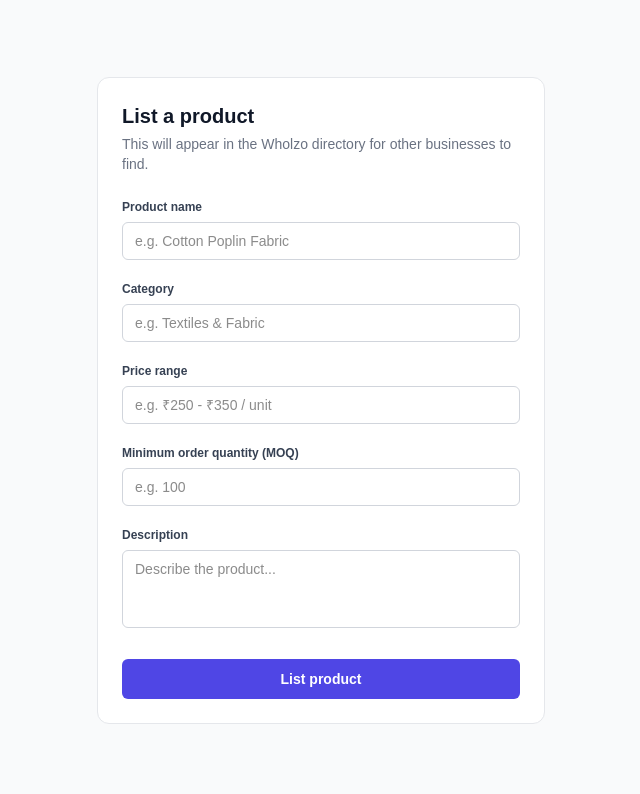
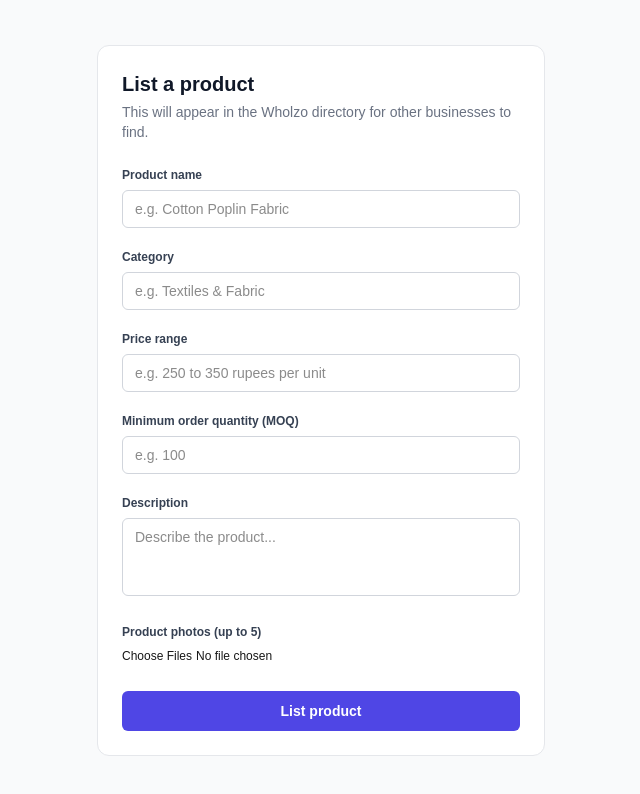
Before and after one commit to rohithcreater/wholzo, a Next.js app: page /products/new in a window 1280 px wide. Shown: the top 794 px of the page, without its empty margins (319-959 px from the left). Built offline with nearby package versions, Linux system fonts and the light colour scheme; no server answers.

Commit message:
Add product image uploads and business verification badges

```diff
--- a/app/page.tsx
+++ b/app/page.tsx
@@ -60,6 +60,7 @@ type Business = {
   name: string;
   state: string;
   industry: string;
+  verified: boolean;
 };
 
 type ChatTarget = {
@@ -116,7 +117,7 @@ export default function Home() {
           moq: p.moq || 0,
           state: p.profiles?.location || "India",
           category: p.category || "General",
-          image: FALLBACK_IMAGE,
+          image: p.image_urls && p.image_urls.length > 0 ? p.image_urls[0] : FALLBACK_IMAGE,
           business: p.profiles?.business_name || "Wholzo Business",
           businessId: p.business_id,
         }));
@@ -136,6 +137,7 @@ export default function Home() {
           name: b.business_name || "Unnamed Business",
           state: b.location || "India",
           industry: b.industry || "General",
+           verified: b.verified || false,
         }));
         setBusinesses(mapped);
       }
@@ -685,8 +687,16 @@ function BusinessCard({ business, onChat, onView }: { business: Business; onChat
           <div className="w-11 h-11 rounded-xl flex items-center justify-center" style={{ background: "#F1F0FF" }}>
             <Building2 size={20} color={PURPLE} />
           </div>
-          <div>
-            <h3 className="text-[13px] font-bold">{business.name}</h3>
+                      <div>
+            <h3 className="text-[13px] font-bold flex items-center gap-1">
+              {business.name}
+              {business.verified && (
+                <CheckCircle2 size={13} color="#059669" />
+              )}
+            </h3>
+            {business.verified && (
+              <p className="text-[9px] font-semibold text-green-600 mt-0.5">Verified Business</p>
+            )}
           </div>
         </div>
       </div>
--- a/app/products/new/page.tsx
+++ b/app/products/new/page.tsx
@@ -11,8 +11,15 @@ export default function NewProductPage() {
   const [priceRange, setPriceRange] = useState("");
   const [moq, setMoq] = useState("");
   const [description, setDescription] = useState("");
+  const [files, setFiles] = useState<File[]>([]);
   const [saving, setSaving] = useState(false);
   const [message, setMessage] = useState("");
+
+  function handleFileChange(e: React.ChangeEvent<HTMLInputElement>) {
+    if (e.target.files) {
+      setFiles(Array.from(e.target.files).slice(0, 5));
+    }
+  }
 
   async function handleSubmit(e: React.FormEvent) {
     e.preventDefault();
@@ -26,6 +33,29 @@ export default function NewProductPage() {
       return;
     }
 
+    const imageUrls: string[] = [];
+
+    for (const file of files) {
+      const fileExt = file.name.split(".").pop();
+      const filePath = `${user.id}/${Date.now()}-${Math.random().toString(36).slice(2)}.${fileExt}`;
+
+      const { error: uploadError } = await supabase.storage
+        .from("product-images")
+        .upload(filePath, file);
+
+      if (uploadError) {
+        setMessage(`Image upload failed: ${uploadError.message}`);
+        setSaving(false);
+        return;
+      }
+
+      const { data: urlData } = supabase.storage
+        .from("product-images")
+        .getPublicUrl(filePath);
+
+      imageUrls.push(urlData.publicUrl);
+    }
+
     const { error } = await supabase.from("products").insert({
       business_id: user.id,
       name,
@@ -33,6 +63,7 @@ export default function NewProductPage() {
       price_range: priceRange,
       moq: moq ? parseInt(moq) : null,
       description,
+      image_urls: imageUrls,
     });
 
     if (error) {
@@ -81,7 +112,7 @@ export default function NewProductPage() {
           <input
             value={priceRange}
             onChange={(e) => setPriceRange(e.target.value)}
-            placeholder="e.g. ₹250 - ₹350 / unit"
+            placeholder="e.g. 250 to 350 rupees per unit"
             className="w-full mt-1 border border-gray-300 rounded-md px-3 py-2 text-sm outline-none"
           />
         </div>
@@ -108,6 +139,20 @@ export default function NewProductPage() {
           />
         </div>
 
+        <div className="mt-4">
+          <label className="text-xs font-semibold text-gray-700">Product photos (up to 5)</label>
+          <input
+            type="file"
+            accept="image/*"
+            multiple
+            onChange={handleFileChange}
+            className="w-full mt-1 text-xs"
+          />
+          {files.length > 0 && (
+            <p className="text-[11px] text-gray-500 mt-1">{files.length} photo(s) selected</p>
+          )}
+        </div>
+
         <button
           type="submit"
           disabled={saving}
```
